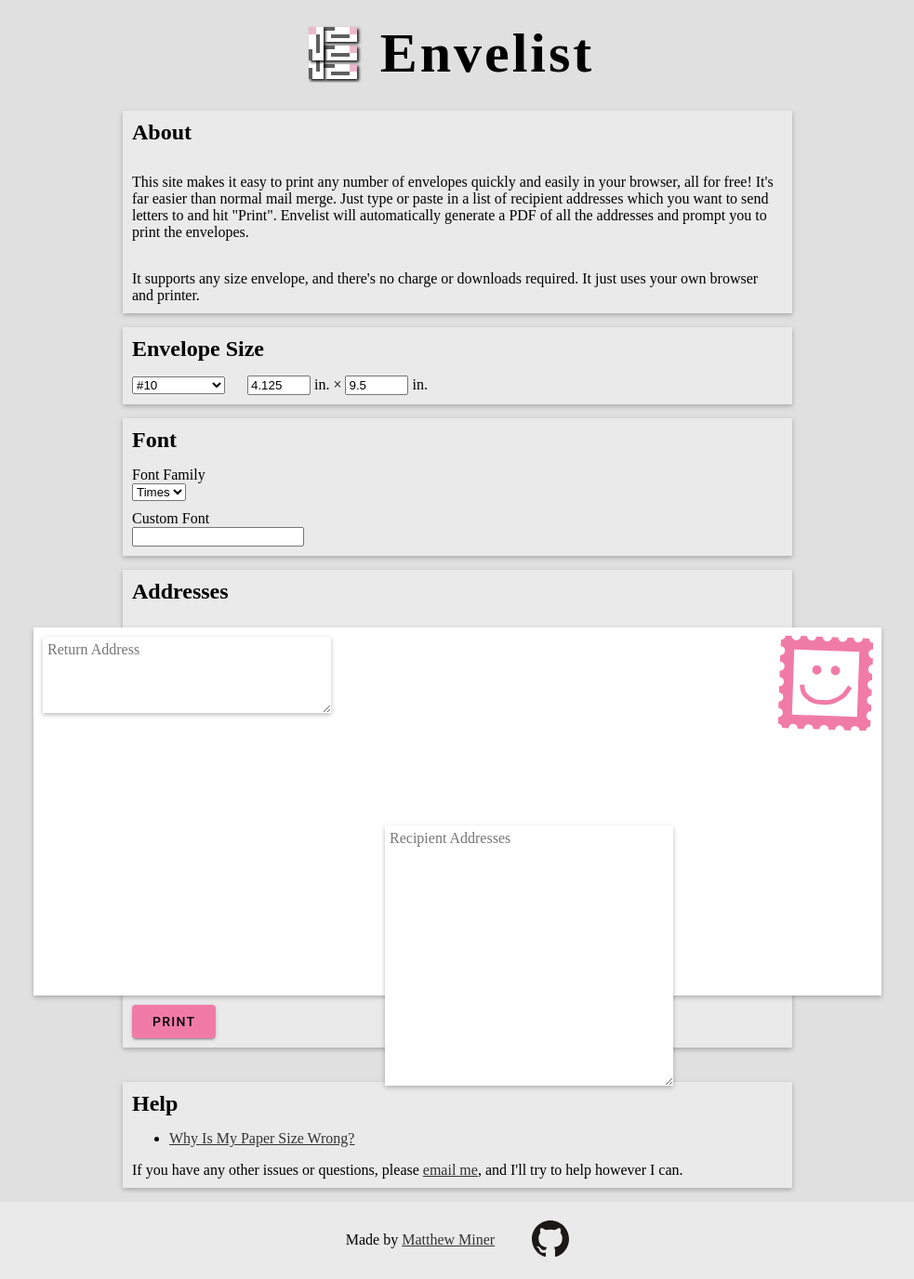
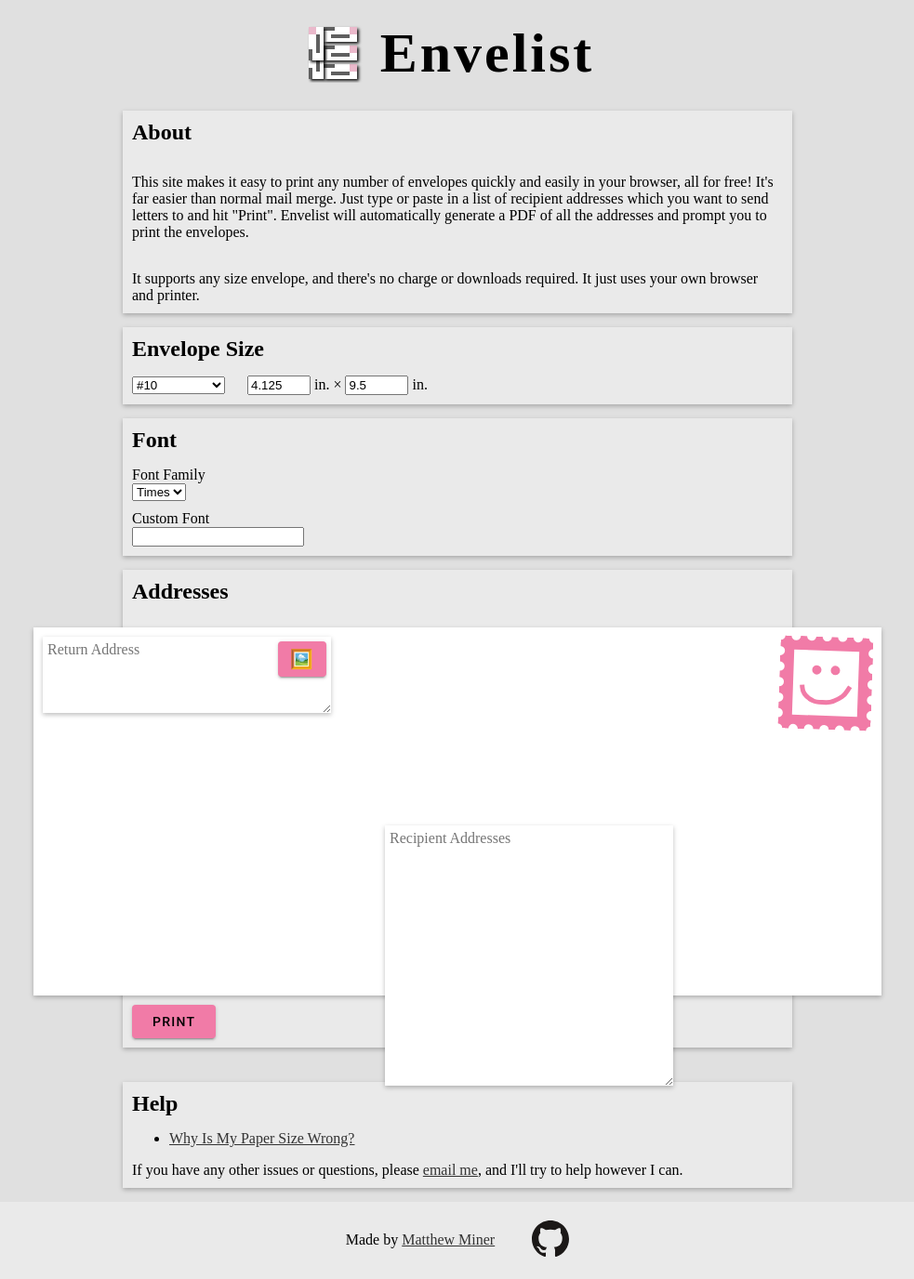
Before and after one commit to mminer237/envelist, a Jekyll site: the page built from index.html, in a window 1280 px wide. Shown: the whole page at 93% size, without its empty margins (148-1131 px from the left). Built offline with Jekyll 4.4.1, drawn with Linux system fonts in a browser that asks for light colours.

Commit message:
Add return image button

```diff
--- a/css/style.scss
+++ b/css/style.scss
@@ -217,6 +217,22 @@ textarea {
 		left: 0;
 		right: 0;
 	}
+	position: absolute;
+	width: fit-content;
+	> textarea {
+		position: relative;
+	}
+	label {
+		font-size: 125%;
+		margin: 0;
+		padding: 7px 13px;
+		position: absolute;
+		top: 15px;
+		right: 15px;
+	}
+	input[type="file"] {
+		display: none;
+	}
 }
 #stamp {
 	@media (max-width: 429px) {
@@ -244,7 +260,7 @@ textarea {
 		top: 110px;
 	}
 }
-button {
+button, .button {
 	background-color: var(--accent-color);
 	border: none;
 	border-radius: 4px;
@@ -259,10 +275,10 @@ button {
 	text-transform: uppercase;
 	z-index: 10;
 }
-button:hover {
+button:hover, .button:hover {
 	background-color: var(--hover-accent-color);
 }
-button:active {
+button:active, .button:active {
 	background-color: var(--accent-color);
 	box-shadow: none;
 }
--- a/index.html
+++ b/index.html
@@ -46,7 +46,11 @@ scripts:
 <section id="evelope-section">
 	<h2>Addresses</h2>
 	<div id="envelope">
-		<textarea id="return-address" rows="4" placeholder="Return Address"></textarea>
+		<div id="return-address">
+			<textarea rows="4" placeholder="Return Address"></textarea>
+			<label for="add-return-image" class="button">🖼️</label>
+			<input id="add-return-image" type="file" accept="image/*">
+		</div>
 		<img id="stamp" src="/assets/stamp.svg" alt="Stamp" />
 		<textarea id="addresses" rows="15" placeholder="Recipient Addresses"></textarea>
 	</div>
--- a/js/main.js
+++ b/js/main.js
@@ -8,15 +8,15 @@ const heightInput = document.getElementById("height");
 const fontFamilySelect = document.getElementById("preset-font-family");
 const customFontInput = document.getElementById("custom-font");
 const envelope = document.getElementById("envelope");
-const returnAddressBox = document.getElementById("return-address");
+const returnAddressBox = document.querySelector("#return-address > textarea");
+const addReturnImageButton = document.getElementById("add-return-image");
 const addressesBox = document.getElementById("addresses");
 
-function printEnvelopes() {
-	const addresses = getAddresses();
+async function printEnvelopes() {
 	makePDF(
 		updateEnvelopeSize(),
-		returnAddressBox.value,
-		addresses
+		await getReturnImage() || returnAddressBox.value,
+		getAddresses()
 	).then(printPDF);
 }
 
@@ -166,6 +166,24 @@ function updateEnvelopeSize() {
 updateEnvelopeSize();
 
 /**
+ * Get return image as a data URL
+ * @returns {string} Data URL of uploaded return image
+ */
+async function getReturnImage() {
+	const file = addReturnImageButton.files[0];
+	if (file) {
+		const promise = new Promise (resolve => {
+			const reader = new FileReader();
+			reader.onloadend = () => resolve(reader.result);
+			reader.readAsDataURL(file);
+		});
+		return await promise;
+	}
+	else
+		return "";
+}
+
+/**
  * Read and parse the recipient addresses
  * @returns {string[]} The list of recipient addresses
  */
@@ -176,7 +194,7 @@ function getAddresses() {
 /**
  * Generate a PDF of the envelope to print
  * @param {EnvelopeSize} size The size of the envelope in inches
- * @param {string} returnAddress
+ * @param {string} returnAddress The return address, either as a data URL or normal text
  * @param {string[]} addresses The list of recipient addresses
  * @returns {jsPDF} Resulting PDF
  */
@@ -195,7 +213,10 @@ async function makePDF(size, returnAddress, addresses) {
 		const textOptions = {
 			baseline: 'top'
 		};
-		doc.text(returnAddress, .1, .1, textOptions);
+		if (returnAddress.startsWith('data:'))
+			doc.addImage(returnAddress, returnAddress.substring(11, returnAddress.indexOf(";")).toUpperCase(), .1, .1);
+		else
+			doc.text(returnAddress, .1, .1, textOptions);
 		doc.text(addresses[0], size[0] * .42, size[1] * .55);
 		for (let i = 1; i < addresses.length; i++) {
 			doc.addPage(pageOptions.format, pageOptions.orientation);
@@ -213,7 +234,10 @@ async function makePDF(size, returnAddress, addresses) {
 			const context = canvas.getContext("2d");
 			context.font = Math.round(12 * imagePixelsPerInch / 72) + "pt " + savedFont;
 			context.textBaseline = "top";
-			context.fillText(returnAddress, 6, 6);
+			if (returnAddress.startsWith('data:'))
+				doc.addImage(returnAddress, returnAddress.substring(11, returnAddress.indexOf(";")).toUpperCase(), .1, .1);
+			else
+				context.fillText(returnAddress, 6, 6);
 			context.fillText(address, size[0] * imagePixelsPerInch * .42, size[1] * imagePixelsPerInch * .55);
 			return canvas.toDataURL("image/png");
 		});
```
